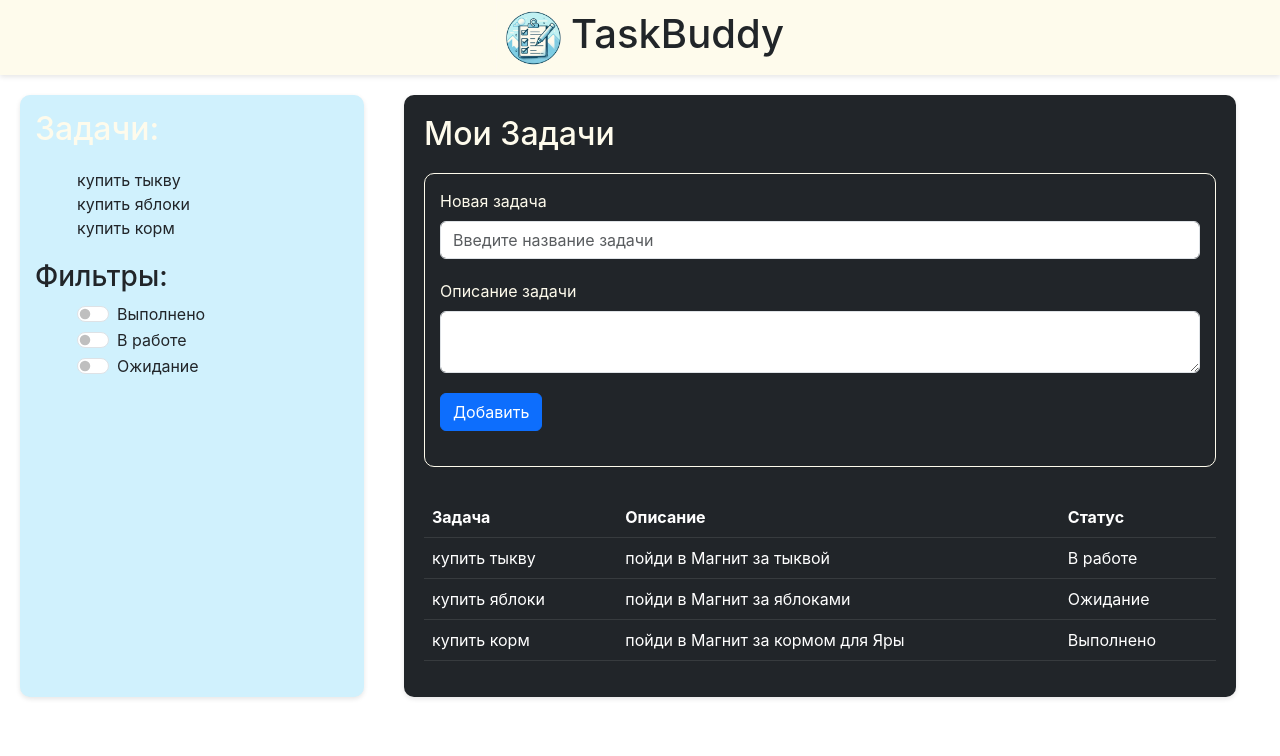
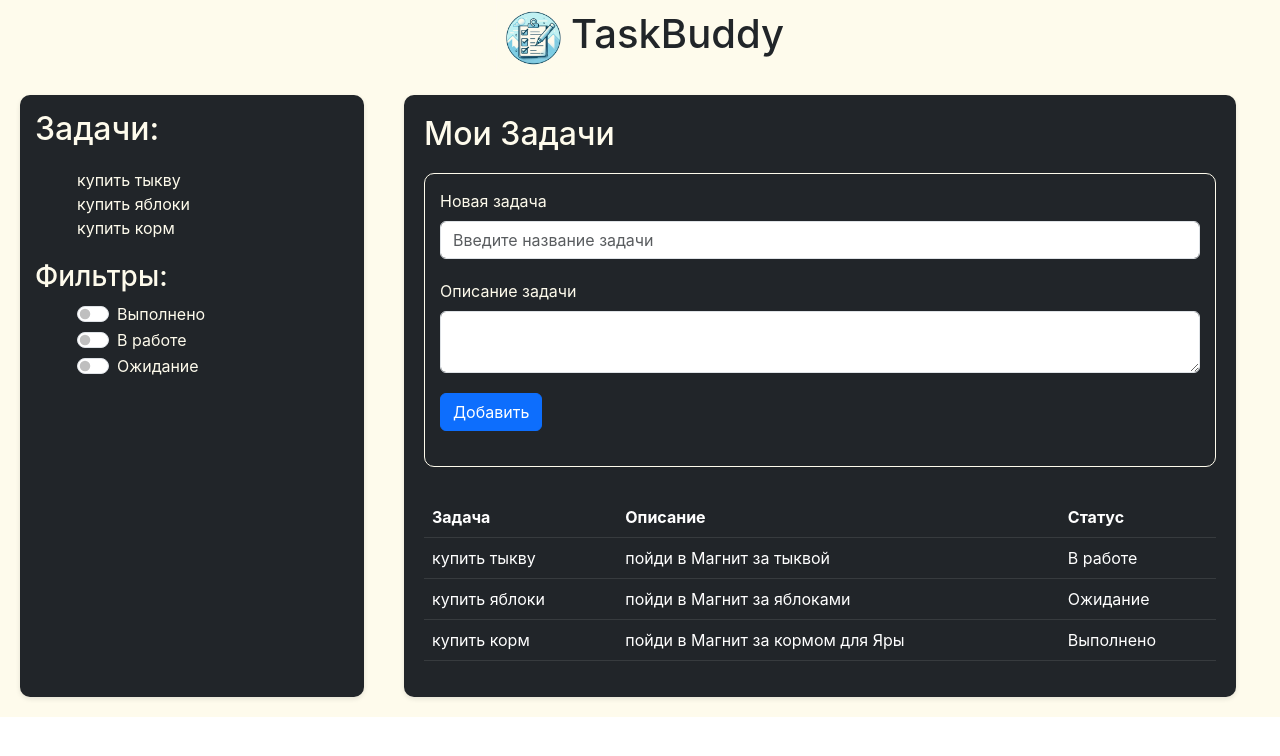
Before and after one commit to anna1luna/todo, a React (Create React App) app in the folder to-do/: page / in a window 1280 px wide. Shown: the top 756 px of the page. Built offline with nearby package versions, Linux system fonts and the light colour scheme.

Commit message:
design changes

```diff
--- a/to-do/src/App.css
+++ b/to-do/src/App.css
@@ -1,5 +1,5 @@
 .body {
   display: grid;
   grid-template-columns: 30% 65%;
-
+ background-color: #fefbec;
 }
--- a/to-do/src/components/side/side.module.css
+++ b/to-do/src/components/side/side.module.css
@@ -1,5 +1,5 @@
 .navigation {
-  background-color: #d0f1fd;
+  background-color: #212529;
   margin: 20px;
   border-radius: 10px;
   padding: 15px;
@@ -13,6 +13,11 @@
   font-size: 18px;
   list-style-type: none;
   margin-bottom: 20px;
+  color: #fefbec;
+}
+
+h3 {
+  color: #fefbec;
 }
 
 .tasks {
@@ -26,6 +31,8 @@
   font-size: 18px;
   list-style-type: none;
   margin-bottom: 20px;
+  color: #fefbec;
+
 }
 
 .filter {
```
